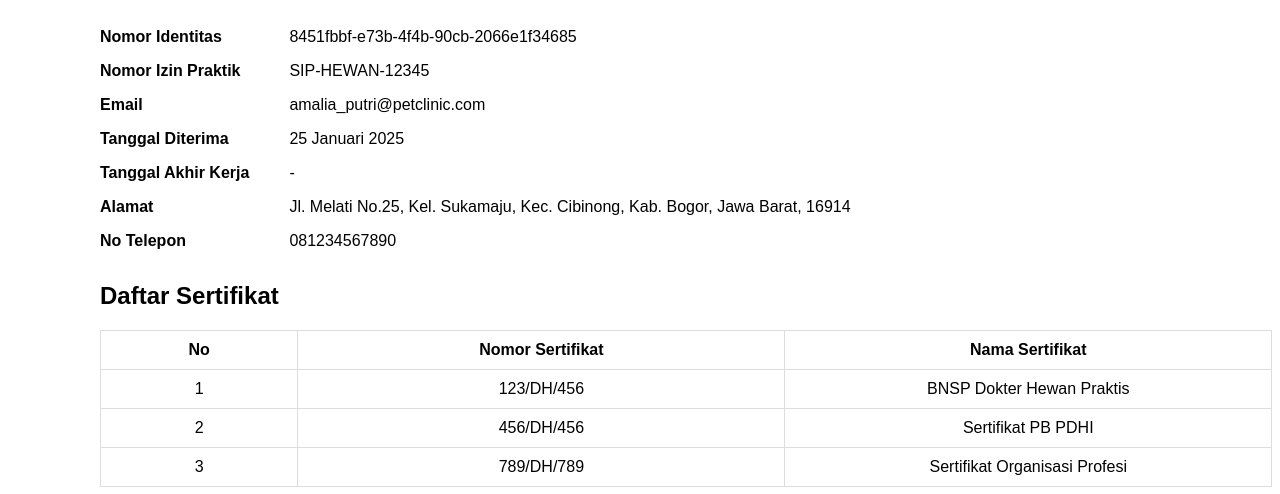
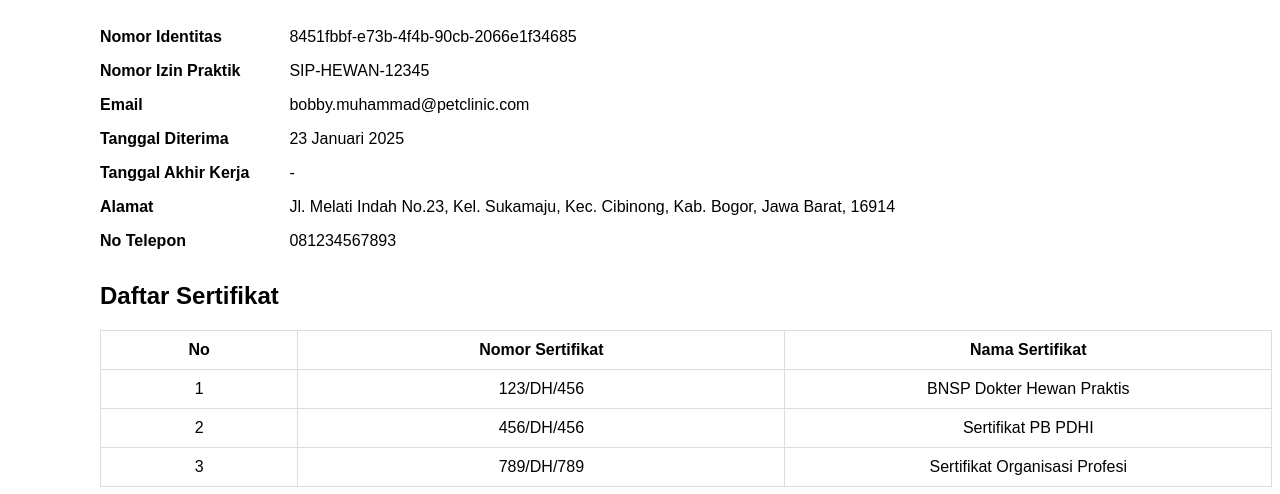
Before and after one commit to TK-Basdat-11/PetClinic_TK, a Django app: template dashboard/templates/dashboard_dokter.html in a window 1280 px wide. Shown: the part 137-631 px from the top of the page. Run offline with Django 5.2, Linux system fonts and the light colour scheme; the template is opened without the code that fills it, so the values that code supplies are empty.

Commit message:
Fix the template

```diff
--- a/dashboard/templates/dashboard_dokter.html
+++ b/dashboard/templates/dashboard_dokter.html
@@ -85,11 +85,11 @@
         </tr>
         <tr>
             <th>Email</th>
-            <td>amalia_putri@petclinic.com</td>
+            <td>bobby.muhammad@petclinic.com</td>
         </tr>
         <tr>
             <th>Tanggal Diterima</th>
-            <td>25 Januari 2025</td>
+            <td>23 Januari 2025</td>
         </tr>
         <tr>
             <th>Tanggal Akhir Kerja</th>
@@ -97,11 +97,11 @@
         </tr>
         <tr>
             <th>Alamat</th>
-            <td>Jl. Melati No.25, Kel. Sukamaju, Kec. Cibinong, Kab. Bogor, Jawa Barat, 16914</td>
+            <td>Jl. Melati Indah No.23, Kel. Sukamaju, Kec. Cibinong, Kab. Bogor, Jawa Barat, 16914</td>
         </tr>
         <tr>
             <th>No Telepon</th>
-            <td>081234567890</td>
+            <td>081234567893</td>
         </tr>
     </table>
   </div>
--- a/dashboard/templates/dashboard_fdo.html
+++ b/dashboard/templates/dashboard_fdo.html
@@ -80,7 +80,7 @@
             </tr>
             <tr>
                 <th>Alamat</th>
-                <td>Jl. Melati No.25, Kel. Sukamaju, Kec. Cibinong, Kab. Bogor, Jawa Barat, 16914</td>
+                <td>Jl. Melati Indah No.25, Kel. Sukamaju, Kec. Cibinong, Kab. Bogor, Jawa Barat, 16914</td>
             </tr>
             <tr>
                 <th>No Telepon</th>
--- a/dashboard/templates/dashboard_klien.html
+++ b/dashboard/templates/dashboard_klien.html
@@ -80,7 +80,7 @@
             </tr>
             <tr>
                 <th>Alamat</th>
-                <td>Jl. Melati No.23, Kel. Sukamaju, Kec. Cibinong, Kab. Bogor, Jawa Barat, 16914</td>
+                <td>Jl. Melati Indah No.26, Kel. Sukamaju, Kec. Cibinong, Kab. Bogor, Jawa Barat, 16914</td>
             </tr>
             <tr>
                 <th>No Telepon</th>
--- a/dashboard/templates/dashboard_perawat.html
+++ b/dashboard/templates/dashboard_perawat.html
@@ -85,7 +85,7 @@
         </tr>
         <tr>
             <th>Email</th>
-            <td>amalia_putri@petclinic.com</td>
+            <td>sandy.permata@petclinic.com</td>
         </tr>
         <tr>
             <th>Tanggal Diterima</th>
@@ -97,11 +97,11 @@
         </tr>
         <tr>
             <th>Alamat</th>
-            <td>Jl. Melati No.25, Kel. Sukamaju, Kec. Cibinong, Kab. Bogor, Jawa Barat, 16914</td>
+            <td>Jl. Melati Indah No.24, Kel. Sukamaju, Kec. Cibinong, Kab. Bogor, Jawa Barat, 16914</td>
         </tr>
         <tr>
             <th>No Telepon</th>
-            <td>081234567890</td>
+            <td>081234567894</td>
         </tr>
     </table>
   </div>
```
